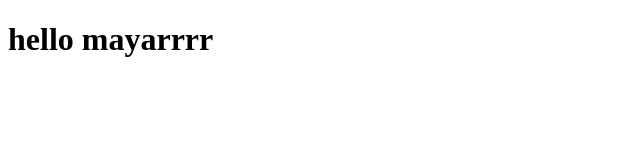
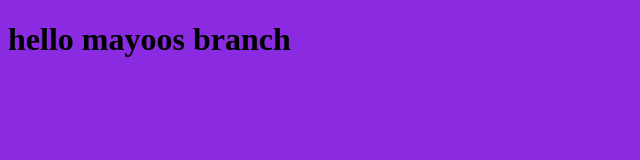
Before and after one commit to MayarIssa/myproject, a plain HTML site: page index.html in a window 1280 px wide. Shown: the whole page, without its empty margins (0-640 px from the left). Drawn offline with Linux system fonts and the light colour scheme.

Commit message:
change styleee

```diff
--- a/index.html
+++ b/index.html
@@ -8,6 +8,6 @@
   <title>Document</title>
 </head>
 <body>
-  <h1>hello mayarrrr</h1>
+  <h1>hello mayoos branch</h1>
 </body>
 </html>
--- a/style.css
+++ b/style.css
@@ -1,6 +1,6 @@
-#h1{
-  color: red;
+h1{
+  color: black;
 }
-#body{
-  background-color: aquamarine;
+body{
+  background-color: blueviolet;
 }
```
